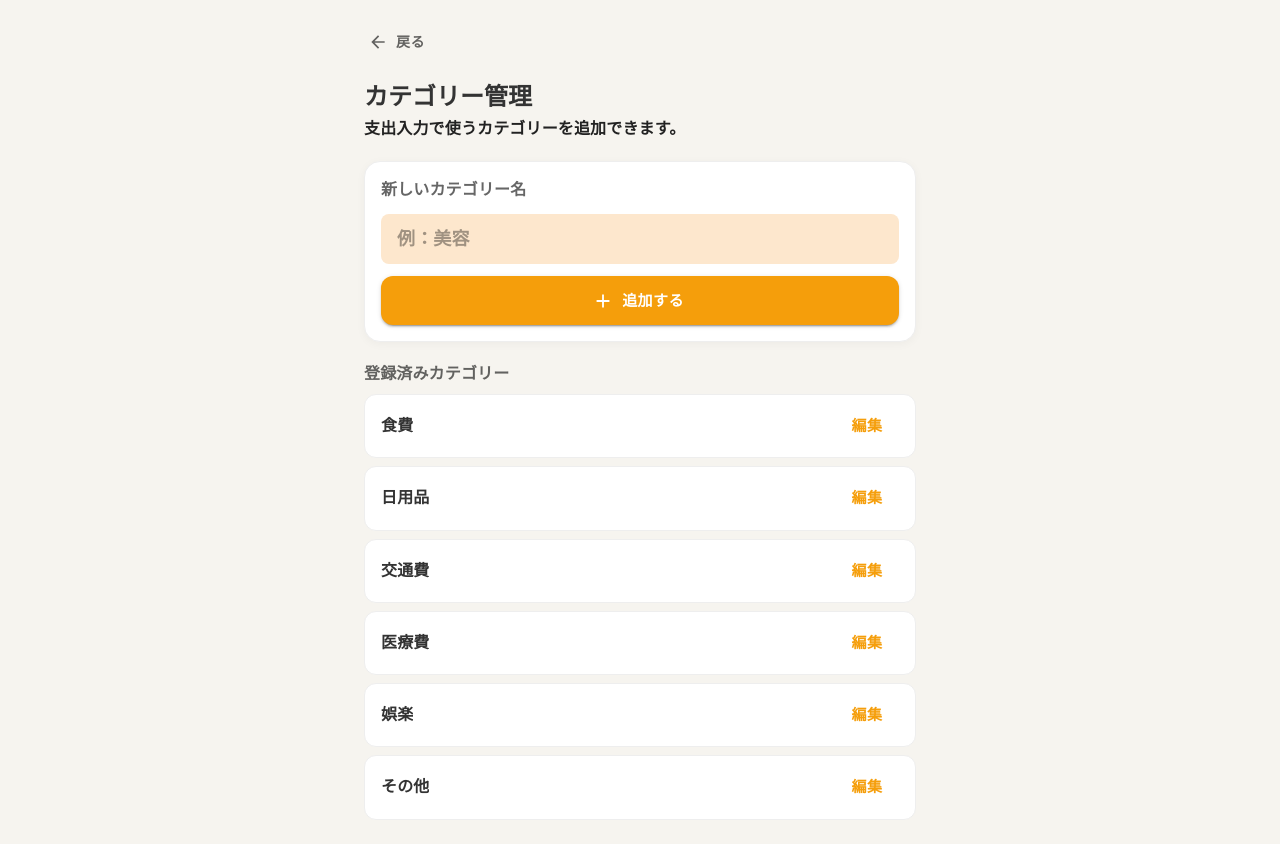
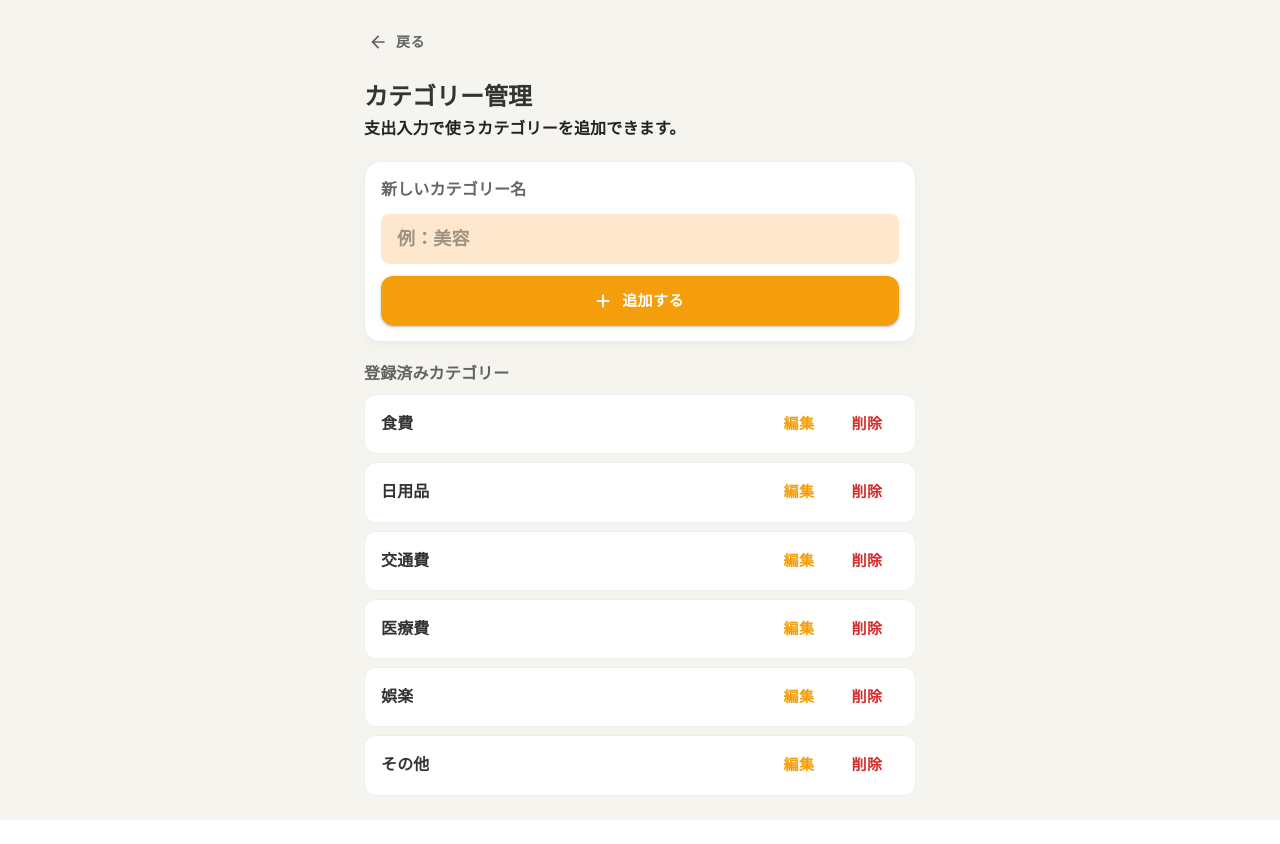
Before and after one commit to ryusei-yaku/kakeibo-app, a React (Vite) app: page /categories/manage in a window 1280 px wide. After the commit the page ends 820 px from the top, so only its background shows below. Built offline with nearby package versions, Linux system fonts and the light colour scheme.

Commit message:
カテゴリーを削除できるようにする

```diff
--- a/src/features/categories/CategoryManagementPage.tsx
+++ b/src/features/categories/CategoryManagementPage.tsx
@@ -38,6 +38,8 @@ function CategoryManagementPage({
 
     const [isUpdateDialogOpen, setIsUpdateDialogOpen] = useState(false);
 
+    const [deleteTargetCategory, setDeleteTargetCategory] = useState<Category | null>(null);
+
     const activeCategories = categories.filter(
         (category) => !category.isDeleted
     );
@@ -52,6 +54,7 @@ function CategoryManagementPage({
 
         const isDuplicateCategory = categories.some(
             (category) =>
+                !category.isDeleted &&
                 category.name === trimmedCategoryName &&
                 category.id !== editingCategoryId
         );
@@ -101,6 +104,22 @@ function CategoryManagementPage({
         setEditingCategoryId(null);
         setErrorMessage("");
         setIsUpdateDialogOpen(false);
+    }
+
+    function handleConfirmDeleteCategory() {
+        if (deleteTargetCategory === null) {
+            return;
+        }
+
+        onDeleteCategory(deleteTargetCategory.id);
+
+        if (editingCategoryId === deleteTargetCategory.id) {
+            setEditingCategoryId(null);
+            setCategoryName("");
+            setErrorMessage("");
+        }
+
+        setDeleteTargetCategory(null);
     }
 
     function startEditCategory(category: Category) {
@@ -288,18 +307,38 @@ function CategoryManagementPage({
                                             {category.name}
                                         </Typography>
 
-                                        <Button
-                                            size="medium"
-                                            onClick={() => startEditCategory(category)}
+                                        <Box
                                             sx={{
+                                                display: "flex",
+                                                alignItems: "center",
+                                                gap: 0.5,
                                                 flexShrink: 0,
-                                                fontWeight: "bold",
-                                                color: "#f59e0b",
-                                                fontSize: 15
                                             }}
                                         >
-                                            編集
-                                        </Button>
+                                            <Button
+                                                size="small"
+                                                onClick={() => startEditCategory(category)}
+                                                sx={{
+                                                    fontWeight: "bold",
+                                                    color: "#f59e0b",
+                                                    fontSize: 15,
+                                                }}
+                                            >
+                                                編集
+                                            </Button>
+
+                                            <Button
+                                                size="small"
+                                                color="error"
+                                                onClick={() => setDeleteTargetCategory(category)}
+                                                sx={{
+                                                    fontWeight: "bold",
+                                                    fontSize: 15,
+                                                }}
+                                            >
+                                                削除
+                                            </Button>
+                                        </Box>
                                     </Box>
                                 );
                             })}
@@ -356,6 +395,59 @@ function CategoryManagementPage({
                                     </Button>
                                 </DialogActions>
                             </Dialog>
+
+                            {/* カテゴリー削除確認ダイアログ */}
+                            <Dialog
+                                open={deleteTargetCategory !== null}
+                                onClose={() => setDeleteTargetCategory(null)}
+                                maxWidth="xs"
+                            >
+                                <DialogTitle
+                                    sx={{
+                                        textAlign: "center",
+                                        borderBottom: "1px solid #e0e0e0",
+                                        fontWeight: "bold",
+                                    }}
+                                >
+                                    {deleteTargetCategory?.name}を削除しますか？
+                                    <br />
+                                    過去の支出データは変更されません。
+                                </DialogTitle>
+
+                                <DialogActions
+                                    sx={{
+                                        p: 0,
+                                        display: "flex",
+                                    }}
+                                >
+                                    <Button
+                                        onClick={() => setDeleteTargetCategory(null)}
+                                        sx={{
+                                            flex: 1,
+                                            py: 1.5,
+                                            borderRadius: 0,
+                                            fontWeight: "bold",
+                                            color: "text.secondary",
+                                        }}
+                                    >
+                                        キャンセル
+                                    </Button>
+
+                                    <Button
+                                        color="error"
+                                        onClick={handleConfirmDeleteCategory}
+                                        sx={{
+                                            flex: 1,
+                                            py: 1.5,
+                                            borderRadius: 0,
+                                            fontWeight: "bold",
+                                            borderLeft: "1px solid #e0e0e0",
+                                        }}
+                                    >
+                                        削除する
+                                    </Button>
+                                </DialogActions>
+                            </Dialog>
                         </Stack>
                     </Box>
                 </Stack>
```
